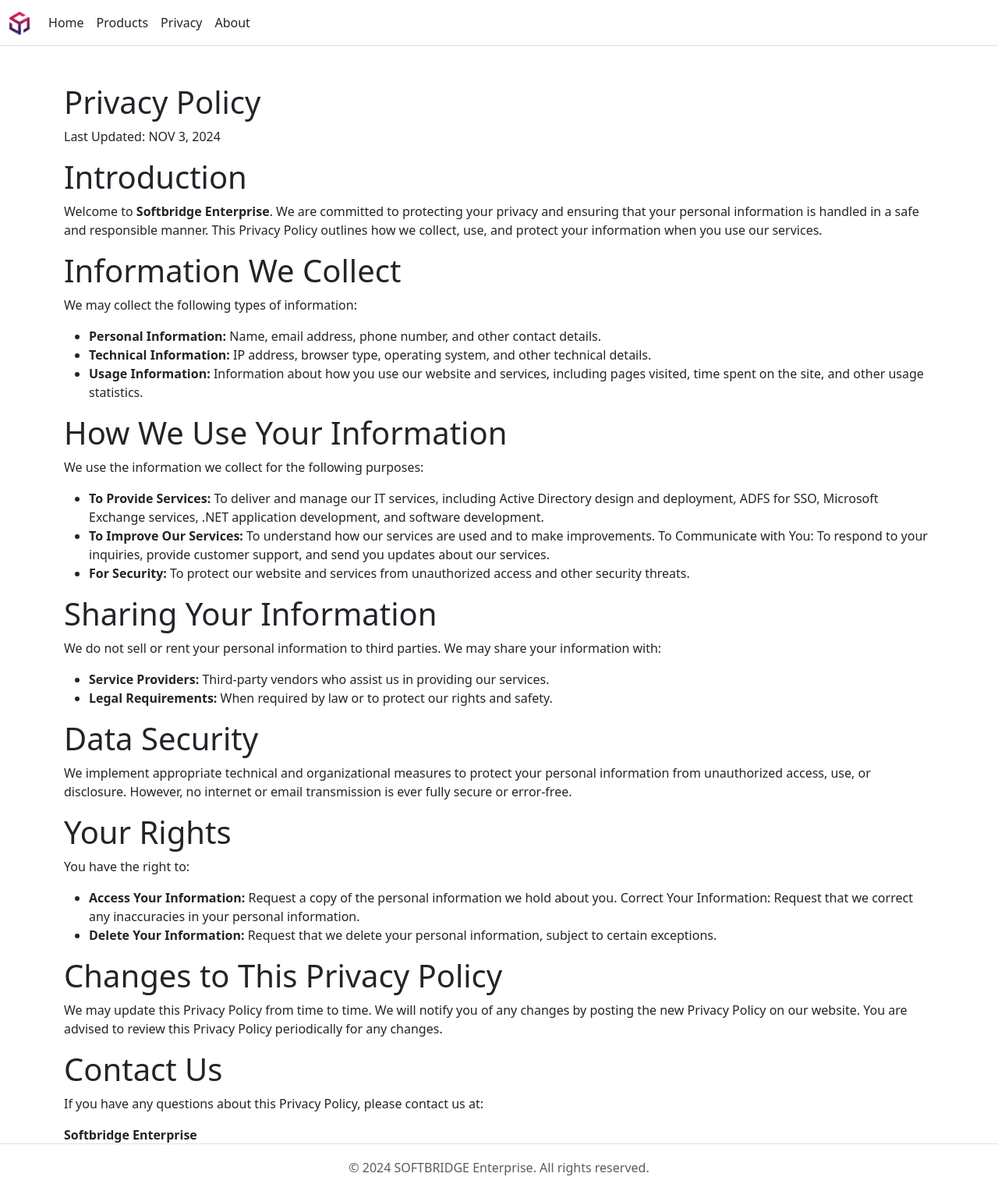
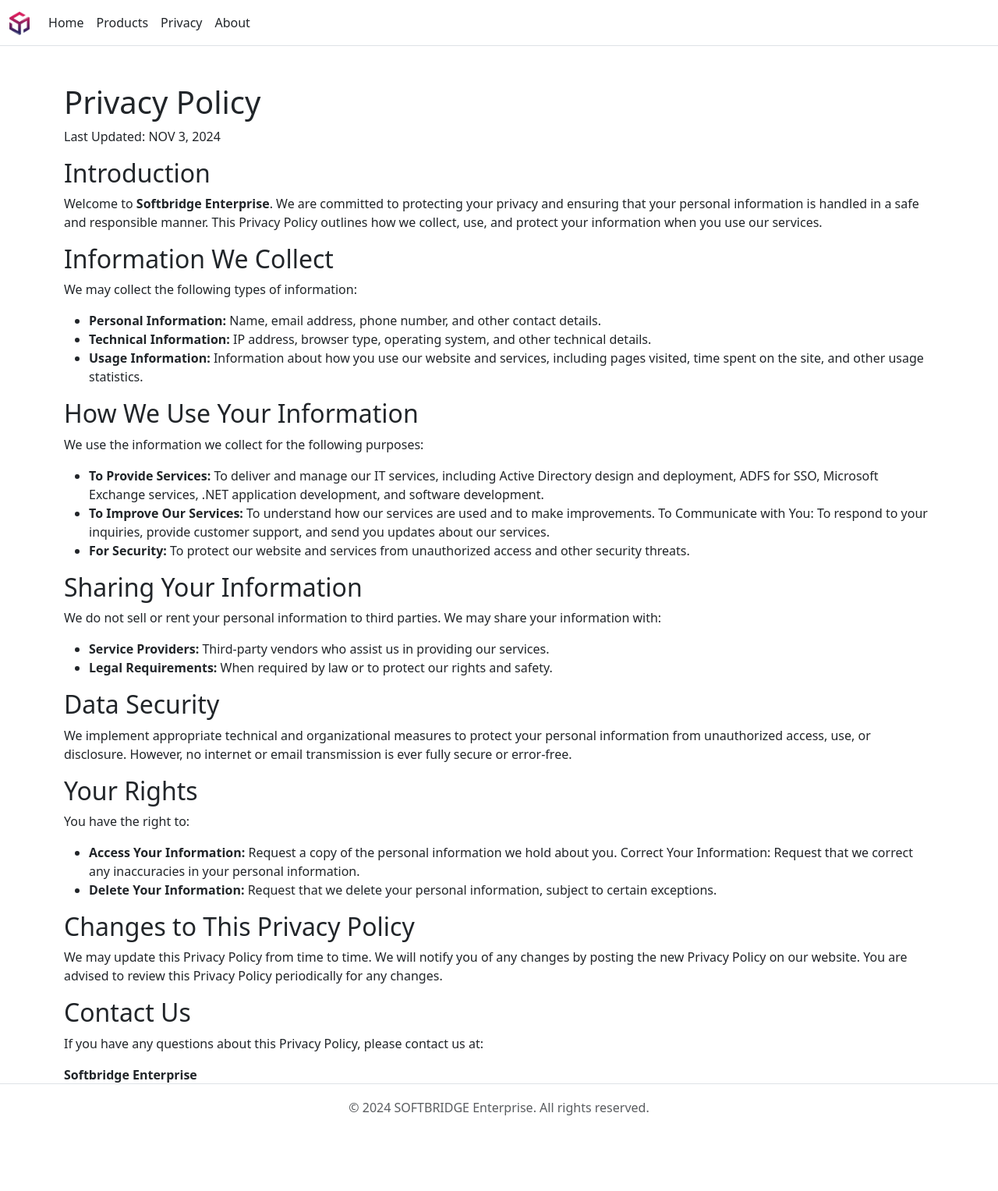
Before and after one commit to mfauziii/softbridge.github.io, a Jekyll site: the page built from privacy.md, in a window 1280 px wide. Shown: the whole page at 78% size. Built offline with Jekyll 4.4.1, drawn with Linux system fonts in a browser that asks for light colours; nearby versions of some CDN libraries; after the commit the page ends 1450 px from its top, so only the background shows below that.

```diff
--- a/privacy.md
+++ b/privacy.md
@@ -5,40 +5,40 @@ title: "Privacy"
 # Privacy Policy
 Last Updated: NOV 3, 2024
 
-# Introduction
+## Introduction
 Welcome to **Softbridge Enterprise**. We are committed to protecting your privacy and ensuring that your personal information is handled in a safe and responsible manner. This Privacy Policy outlines how we collect, use, and protect your information when you use our services.
 
-# Information We Collect
+## Information We Collect
 We may collect the following types of information:
 - **Personal Information:** Name, email address, phone number, and other contact details.
 - **Technical Information:** IP address, browser type, operating system, and other technical details.
 - **Usage Information:** Information about how you use our website and services, including pages visited, time spent on the site, and other usage statistics.
 
-# How We Use Your Information
+## How We Use Your Information
 We use the information we collect for the following purposes:
 - **To Provide Services:** To deliver and manage our IT services, including Active Directory design and deployment, ADFS for SSO, Microsoft Exchange services, .NET application development, and software development.
 - **To Improve Our Services:** To understand how our services are used and to make improvements.
 To Communicate with You: To respond to your inquiries, provide customer support, and send you updates about our services.
 - **For Security:** To protect our website and services from unauthorized access and other security threats.
 
-# Sharing Your Information
+## Sharing Your Information
 We do not sell or rent your personal information to third parties. We may share your information with:
 - **Service Providers:** Third-party vendors who assist us in providing our services.
 - **Legal Requirements:** When required by law or to protect our rights and safety.
 
-# Data Security
+## Data Security
 We implement appropriate technical and organizational measures to protect your personal information from unauthorized access, use, or disclosure. However, no internet or email transmission is ever fully secure or error-free.
 
-# Your Rights
+## Your Rights
 You have the right to:
 - **Access Your Information:** Request a copy of the personal information we hold about you.
 Correct Your Information: Request that we correct any inaccuracies in your personal information.
 - **Delete Your Information:** Request that we delete your personal information, subject to certain exceptions.
 
-# Changes to This Privacy Policy
+## Changes to This Privacy Policy
 We may update this Privacy Policy from time to time. We will notify you of any changes by posting the new Privacy Policy on our website. You are advised to review this Privacy Policy periodically for any changes.
 
-# Contact Us
+## Contact Us
 If you have any questions about this Privacy Policy, please contact us at:
 
 **Softbridge Enterprise**
```
